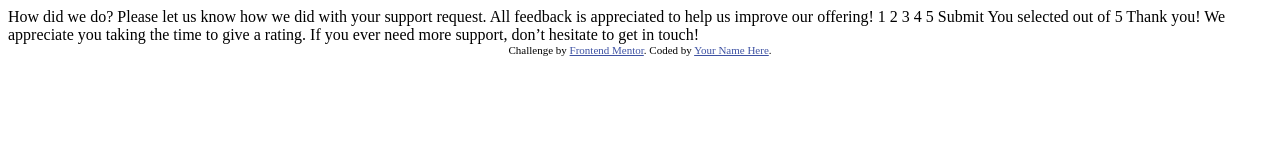
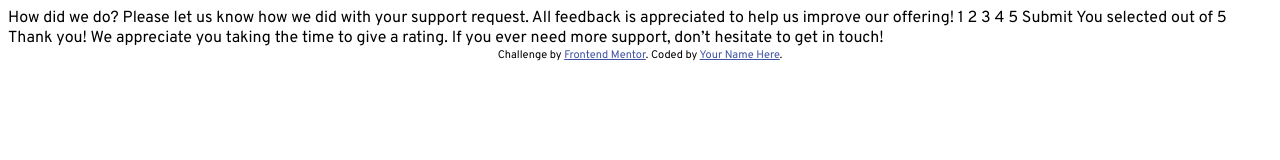
Before and after one commit to janpatrick-dev/frontendmentor-challenges, a plain HTML site: page newbie/interactive-rating-component-main/index.html in a window 1280 px wide. Drawn offline with Linux system fonts and the light colour scheme.

Commit message:
initial font family and css setup

```diff
--- a/newbie/interactive-rating-component-main/index.html
+++ b/newbie/interactive-rating-component-main/index.html
@@ -5,14 +5,14 @@
   <meta name="viewport" content="width=device-width, initial-scale=1.0"> <!-- displays site properly based on user's device -->
 
   <link rel="icon" type="image/png" sizes="32x32" href="./images/favicon-32x32.png">
+  <link rel="preconnect" href="https://fonts.googleapis.com">
+  <link rel="preconnect" href="https://fonts.gstatic.com" crossorigin>
+  <link href="https://fonts.googleapis.com/css2?family=Overpass:wght@400;700&display=swap" rel="stylesheet">
+  <link rel="stylesheet" href="styles.css">
 
   <title>Frontend Mentor | Interactive rating component</title>
 
   <!-- Feel free to remove these styles or customise in your own stylesheet 👍 -->
-  <style>
-    .attribution { font-size: 11px; text-align: center; }
-    .attribution a { color: hsl(228, 45%, 44%); }
-  </style>
 </head>
 <body>
 
--- /dev/null
+++ b/newbie/interactive-rating-component-main/styles.css
@@ -0,0 +1,22 @@
+:root {
+    --color-primary-orange: hsl(25, 97%, 53%);
+
+    --color-white: hsl(0, 0%, 100%);
+    --color-light-grey: hsl(217, 12%, 63%);
+    --color-medium-grey: hsl(216, 12%, 54%);
+    --color-dark-blue: hsl(213, 19%, 18%);
+    --color-very-dark-blue: hsl(216, 12%, 8%);
+}
+
+body {
+    font-family: 'Overpass', sans-serif;
+}
+
+p {
+    font-size: 15px;
+}
+
+
+/* Attribution */
+.attribution { font-size: 11px; text-align: center; }
+.attribution a { color: hsl(228, 45%, 44%); }
```
